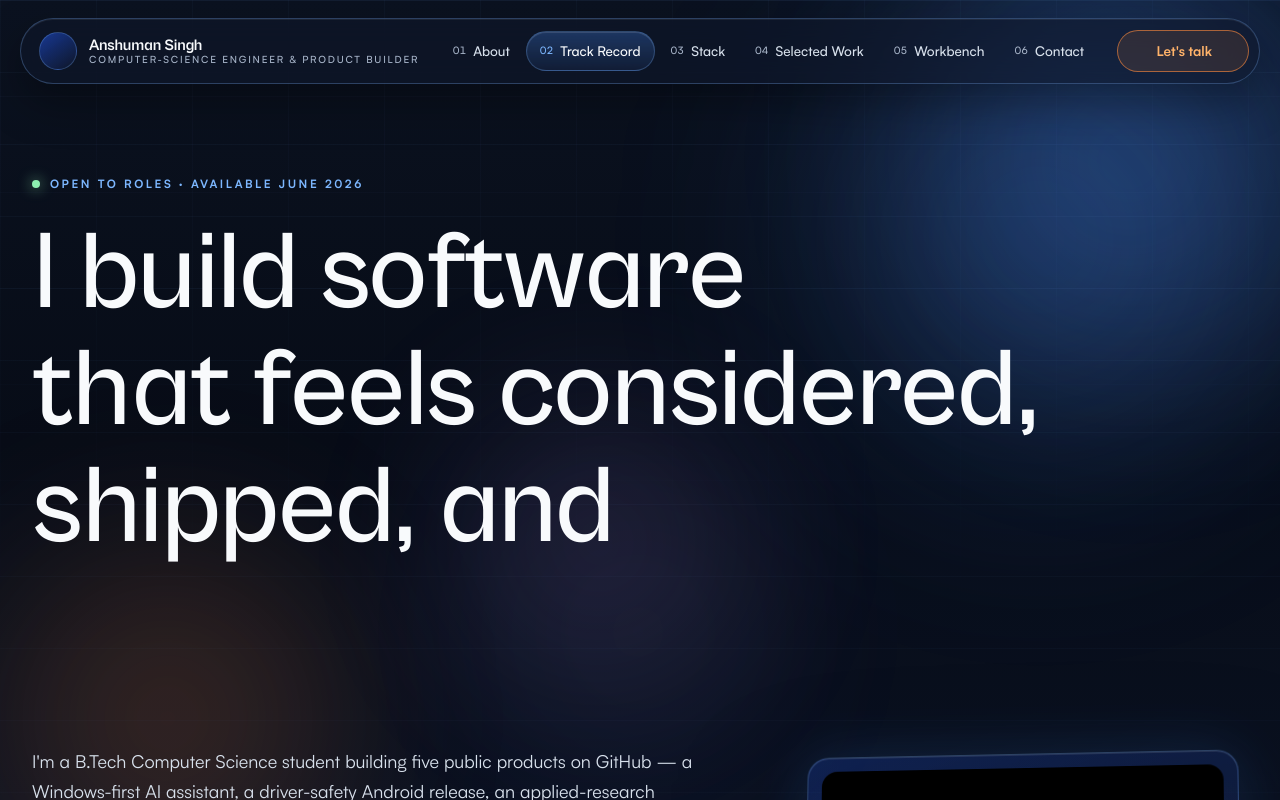
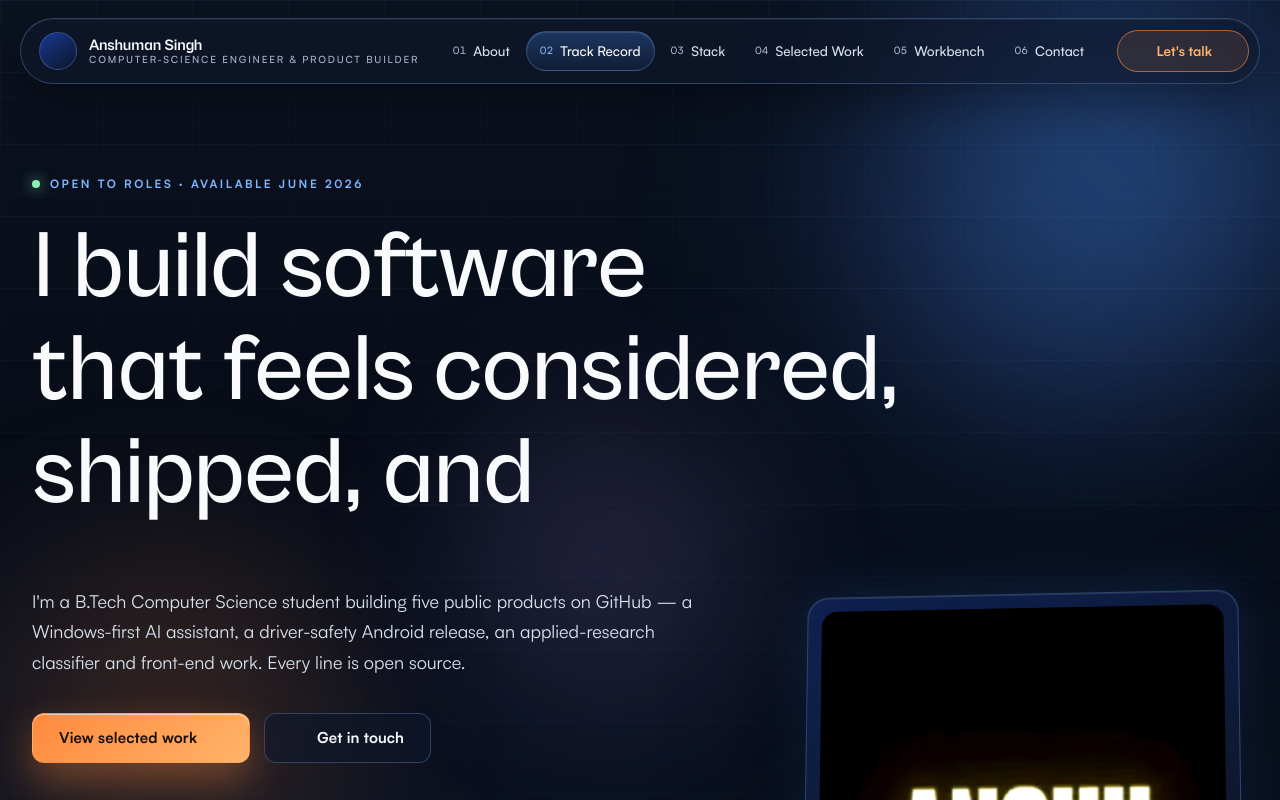
Before and after one commit to Anshuman791322/Anshuman791322.github.io, a Next.js app: page / in a window 1280 px wide. Shown: the top 800 px of the page. Built offline with nearby package versions, Linux system fonts and the light colour scheme; some icons are missing.

Commit message:
Keep full hero sentence visible

```diff
--- a/app/globals.css
+++ b/app/globals.css
@@ -685,12 +685,12 @@ p {
 
 .hero-headline {
   margin: 0 0 56px;
-  max-width: 1180px;
+  max-width: min(100%, 1320px);
   font-family: var(--font-display), var(--font-body), ui-sans-serif, system-ui, sans-serif;
   font-weight: 500;
   letter-spacing: -0.018em;
-  line-height: 0.98;
-  font-size: clamp(2.8rem, 8.4vw + 0.2rem, 7.2rem);
+  line-height: 1;
+  font-size: clamp(2.8rem, 7.2vw + 0.2rem, 6.6rem);
 }
 
 .hero-line {
--- a/components/sections/Hero.tsx
+++ b/components/sections/Hero.tsx
@@ -42,8 +42,6 @@ export function Hero() {
           </span>
           <span className="hero-line">
             <SplitText text="shipped, and " immediate delay={26} startDelay={760} />
-          </span>
-          <span className="hero-line">
             <span className="accent-orange">
               <SplitText text="alive." immediate delay={32} startDelay={1080} />
             </span>
```
